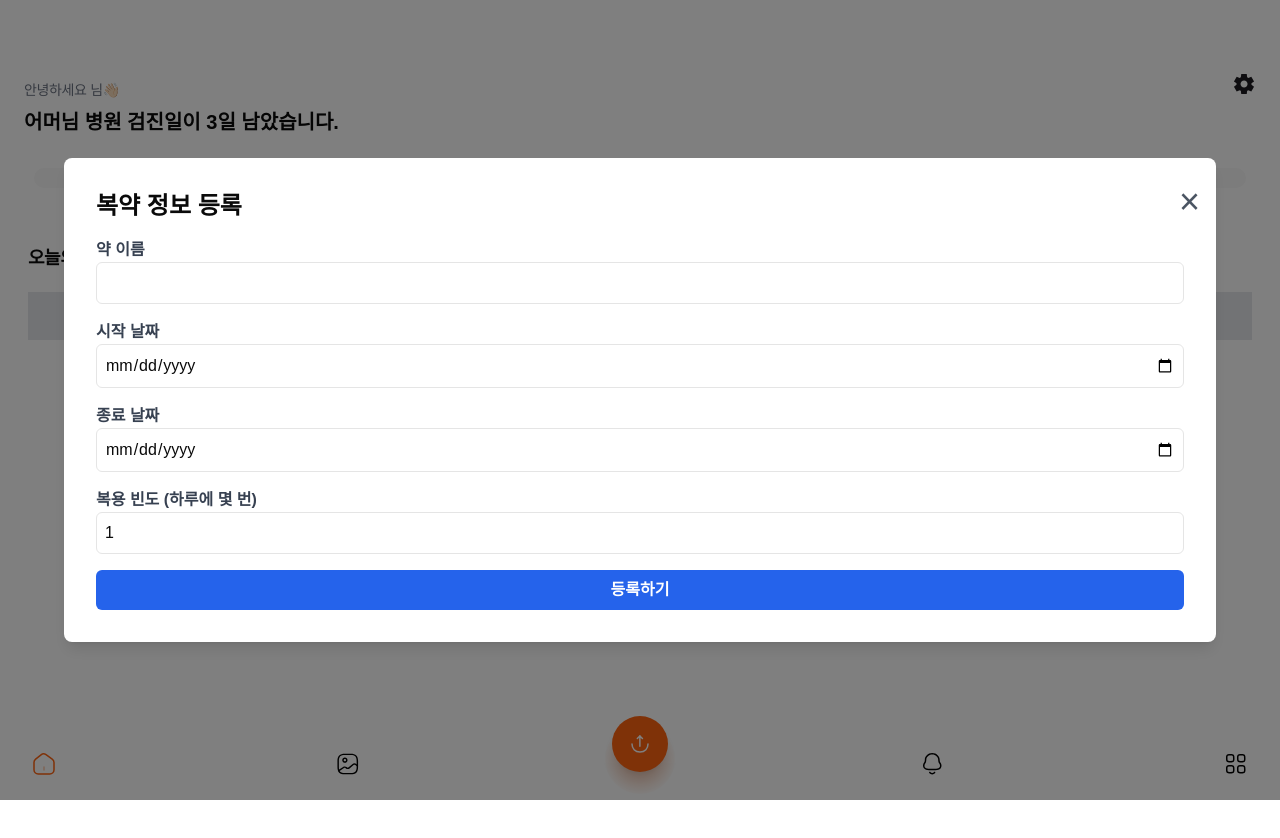
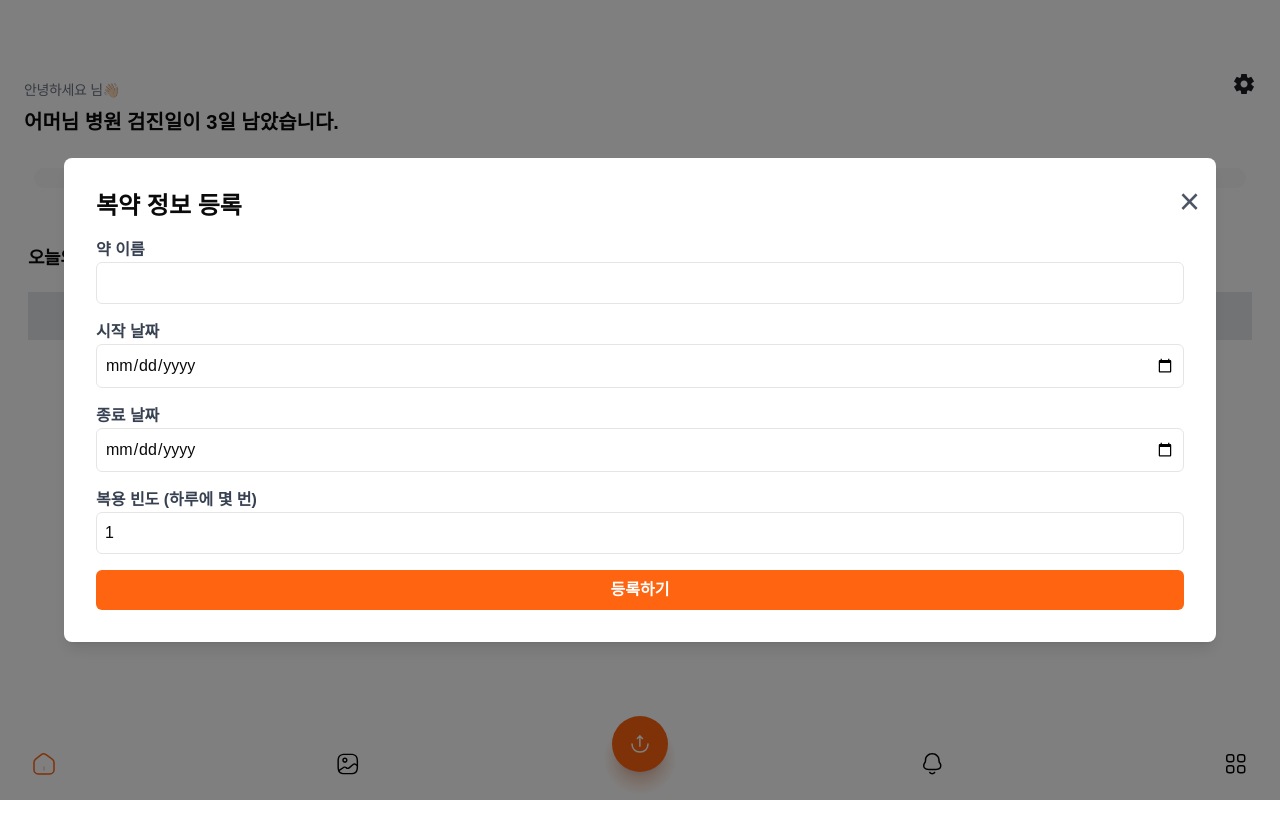
Before and after one commit to kimnerd625/onmom-client, a Next.js app: page /pills in a window 1280 px wide. Both pictures are taken after a click on the element "약 추가". Shown: the top 838 px of the page. Built offline with nearby package versions, Linux system fonts and the light colour scheme; a web font is replaced by a local one.

Commit message:
스타일:복약정보등록,버튼색상변경

```diff
--- a/app/pills/_components/MedicationFormProps.tsx
+++ b/app/pills/_components/MedicationFormProps.tsx
@@ -99,7 +99,7 @@
 
       <button
         type="submit"
-        className="w-full py-2 bg-blue-600 text-white font-semibold rounded-md hover:bg-blue-700"
+        className="w-full py-2 bg-[#FF6411] text-white font-semibold rounded-md hover:bg-[#ff5900]"
       >
         등록하기
       </button>
```
